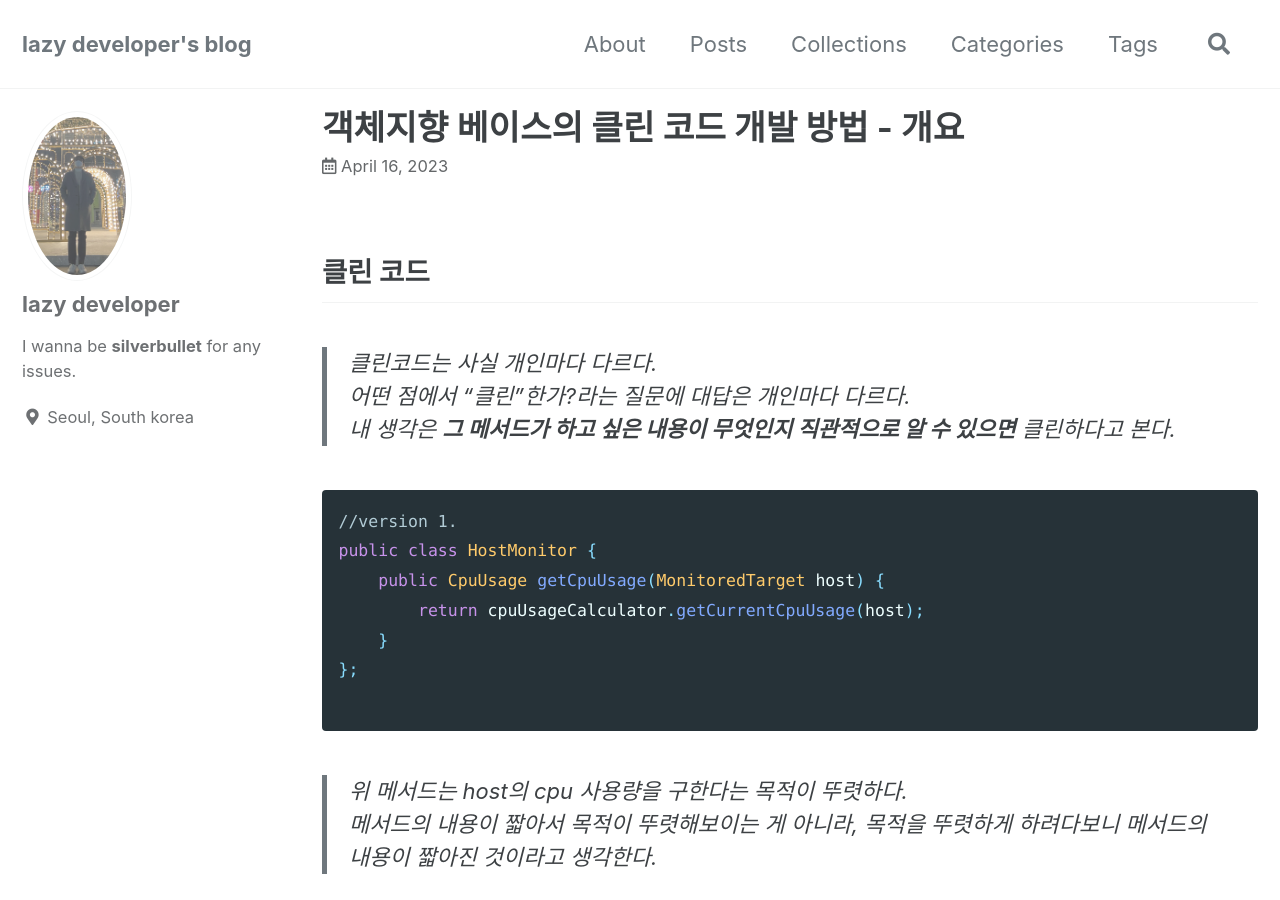
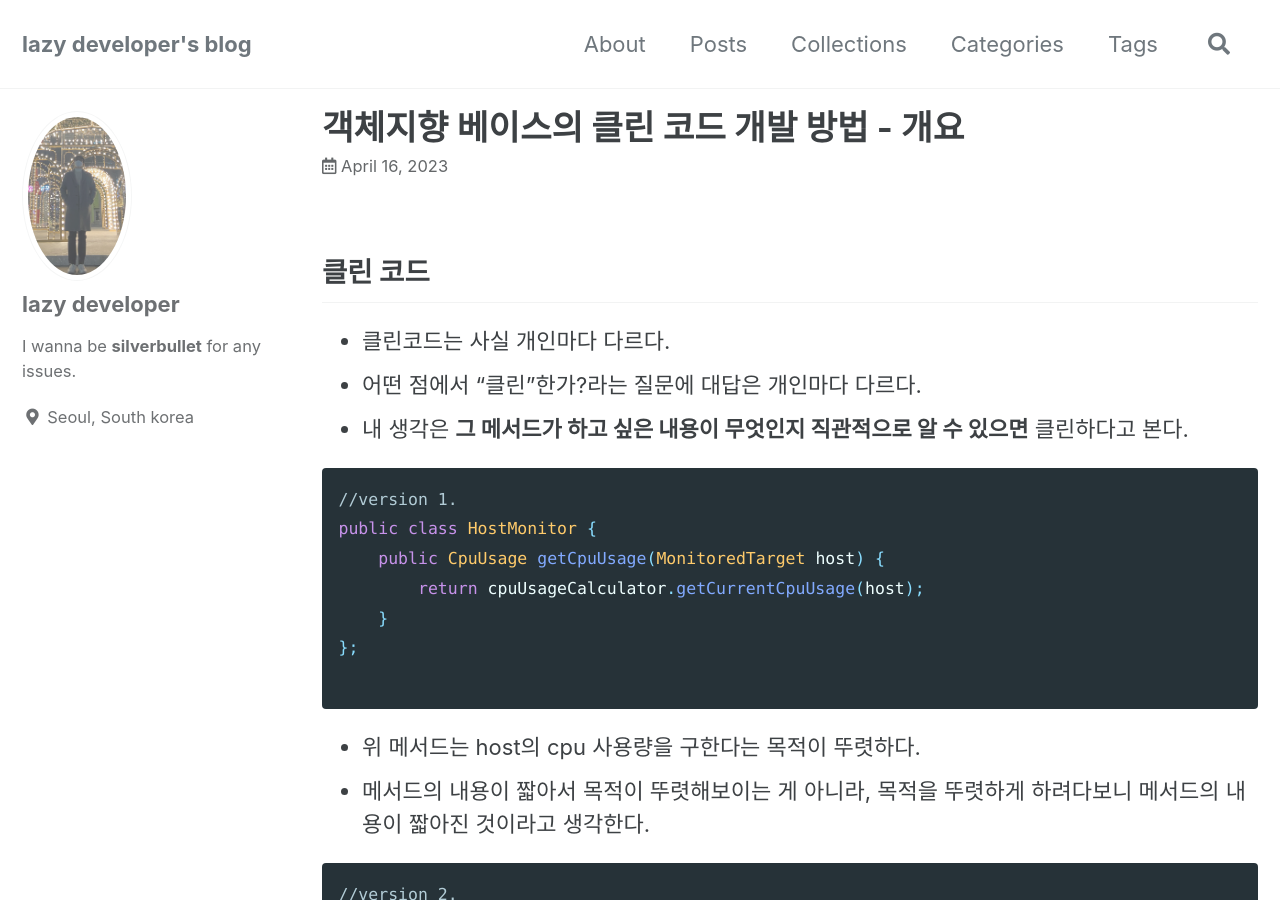
Before and after one commit to silverbullet49/silverbullet49.github.io, a Jekyll site: the page built from _posts/2023-04-16-clean-code-1.md, in a window 1280 px wide and 900 px high. Built offline with Jekyll 4.4.1, drawn with Linux system fonts in a browser that asks for light colours; cached includes are drawn as plain includes.

````diff
--- a/_posts/2023-04-16-clean-code-1.md
+++ b/_posts/2023-04-16-clean-code-1.md
@@ -8,9 +8,9 @@ tags:
 ---
 
 ## 클린 코드
-> 클린코드는 사실 개인마다 다르다.<br>
-> 어떤 점에서 "클린"한가?라는 질문에 대답은 개인마다 다르다.<br>
-> 내 생각은 **그 메서드가 하고 싶은 내용이 무엇인지 직관적으로 알 수 있으면** 클린하다고 본다.<br>
+- 클린코드는 사실 개인마다 다르다.
+- 어떤 점에서 "클린"한가?라는 질문에 대답은 개인마다 다르다.
+- 내 생각은 **그 메서드가 하고 싶은 내용이 무엇인지 직관적으로 알 수 있으면** 클린하다고 본다.
 
 ```java
 //version 1.
@@ -22,8 +22,8 @@ public class HostMonitor {
 
 ```
 
-> 위 메서드는 host의 cpu 사용량을 구한다는 목적이 뚜렷하다. <br>
-> 메서드의 내용이 짧아서 목적이 뚜렷해보이는 게 아니라, 목적을 뚜렷하게 하려다보니 메서드의 내용이 짧아진 것이라고 생각한다.<br>
+- 위 메서드는 host의 cpu 사용량을 구한다는 목적이 뚜렷하다.
+- 메서드의 내용이 짧아서 목적이 뚜렷해보이는 게 아니라, 목적을 뚜렷하게 하려다보니 메서드의 내용이 짧아진 것이라고 생각한다.
 
 
 ```java
@@ -52,9 +52,9 @@ public class HostMonitor {
     }
 };
 ```
-> 위 메서드처럼 ```cpuUsageCalculator```라는 객체를 만들지 않고 ```getCurrentCpuUsage```의 내용을 나열했다면, 직관적으로 이해하기 어려웠을 것이다.<br>
-> 메서드를 직관적으로 이해할 수 있으려면 **복잡한 로직을 하나의 메서드에 담는 것을 피하고 잘게 쪼개야 한다.** <br>
-> 개인적으로는 함수로 쪼개는 것보다 객체로 쪼개는 것을 사용한다.
+- 위 메서드처럼 ```cpuUsageCalculator```라는 객체를 만들지 않고 ```getCurrentCpuUsage```의 내용을 나열했다면, 직관적으로 이해하기 어려웠을 것이다.
+- 메서드를 직관적으로 이해할 수 있으려면 **복잡한 로직을 하나의 메서드에 담는 것을 피하고 잘게 쪼개야 한다.**
+- 개인적으로는 함수로 쪼개는 것보다 객체로 쪼개는 것을 사용한다.
 
 ## 객체 지향 개발
 - 객체 지향에서 중요한 키워드는 **책임과 협력**이다.
@@ -67,5 +67,5 @@ public class HostMonitor {
   - 각각은 주어진 업무(책임)이 있고, 그 업무를 달성하기 위해 서로 협력한다.
 
 ## Next
-> 다음 피드에선 객체 지향 관련하여 직관적인 코드 구성에 필요한 내용들을 정리하려 한다.<br>
-> 조금 더 실전적인 내용으로 구성하려 한다.
+- 다음 피드에선 객체 지향 관련하여 직관적인 코드 구성에 필요한 내용들을 정리하려 한다.
+- 조금 더 실전적인 내용으로 구성하려 한다.
````
